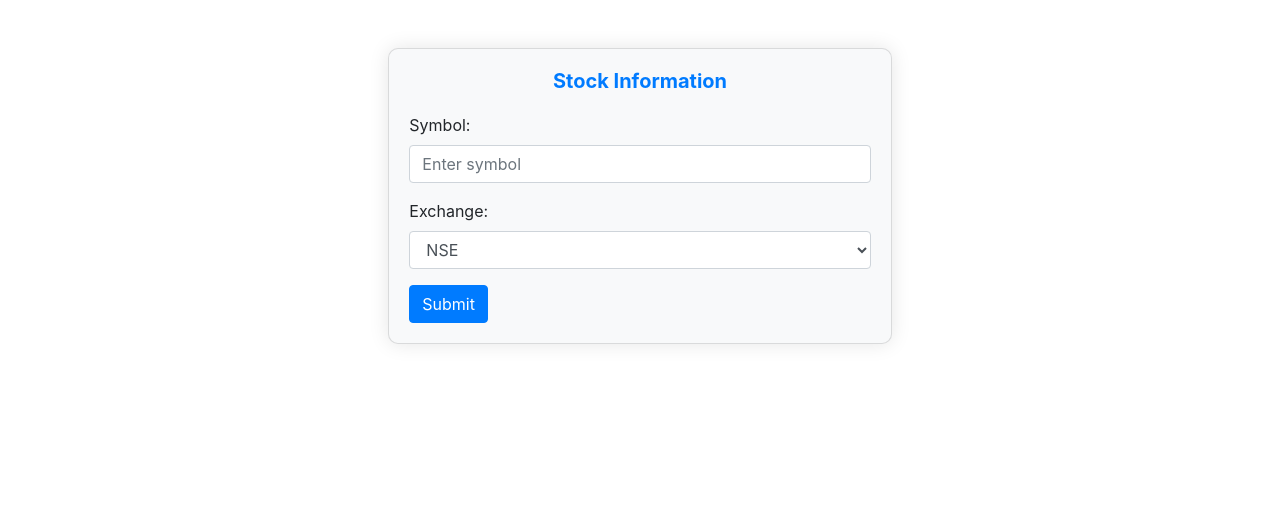
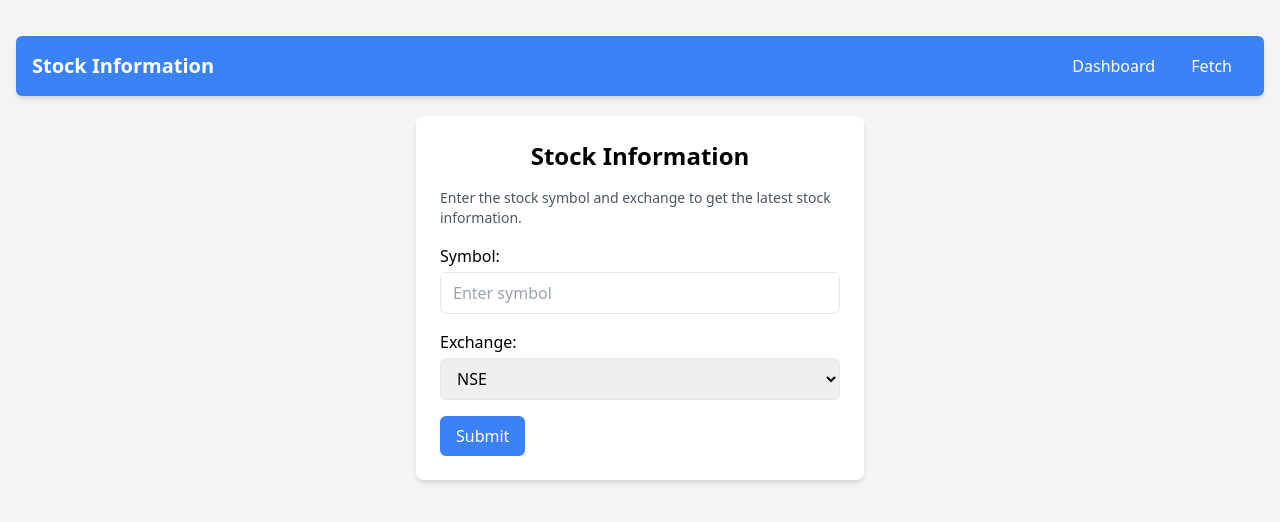
Before and after one commit to iamsomraj/Python-Docker-NSE-Fetcher, a FastAPI app: page /fetch/ in a window 1280 px wide. Shown: the top 522 px of the page. Run offline with FastAPI, Linux system fonts and the light colour scheme; some libraries are stand-ins or nearby versions.

Commit message:
Refactor home.html and fetch.html to use Tailwind CSS and update stock information display

```diff
--- a/dock_third/templates/fetch.html
+++ b/dock_third/templates/fetch.html
@@ -1,81 +1,82 @@
 <!DOCTYPE html>
 <html lang="en">
-
   <head>
-    <meta charset="UTF-8">
-    <meta name="viewport" content="width=device-width, initial-scale=1.0">
+    <meta charset="UTF-8" />
+    <meta
+      name="viewport"
+      content="width=device-width, initial-scale=1.0"
+    />
     <title>Stock Information</title>
-    <!-- Bootstrap CSS -->
-    <link rel="stylesheet" href="https://maxcdn.bootstrapcdn.com/bootstrap/4.5.2/css/bootstrap.min.css">
-    <!-- Custom CSS -->
-    <style>
-        /* Custom styles for the stock information display */
-        .container {
-            max-width: 800px;
-        }
-
-        .card {
-            background-color: #f8f9fa;
-            border-radius: 10px;
-            box-shadow: 0px 0px 20px rgba(0, 0, 0, 0.1);
-            margin-bottom: 20px;
-        }
-
-        .card-title {
-            color: #007bff;
-            font-weight: bold;
-            margin-bottom: 20px;
-            text-align: center;
-        }
-
-        .stock-label {
-            font-weight: bold;
-            color: #333;
-        }
-
-        .stock-value {
-            color: #28a745;
-            font-weight: bold;
-            font-size: 30px;
-            /* Adjust font size as needed */
-            text-align: center;
-        }
-    </style>
+    <script src="https://cdn.tailwindcss.com"></script>
   </head>
-
-<body>
-
-    <div class="container mt-5">
-        <div class="row">
-            <div class="col-md-8 offset-md-2">
-                <div class="card">
-                    <div class="card-body">
-                        <h5 class="card-title">Stock Information</h5>
-                        <form method="post" action="/fetch/">
-                            <div class="form-group">
-                                <label for="symbol">Symbol:</label>
-                                <input type="text" class="form-control" id="symbol" name="symbol"
-                                    placeholder="Enter symbol">
+  <body class="bg-gray-100">
+    <div class="container mx-auto mt-5 p-4">
+      <nav class="bg-blue-500 p-4 mb-5 rounded-md shadow-md">
+        <div class="container mx-auto flex justify-between items-center">
+          <div class="text-white font-bold text-xl">Stock Information</div>
+          <div>
+            <a
+              href="/"
+              class="text-white hover:text-gray-200 px-4"
+            >
+              Dashboard
+            </a>
+            <a
+              href="/fetch"
+              class="text-white hover:text-gray-200 px-4"
+            >
+              Fetch
+            </a>
           </div>
-                            <div class="form-group">
-                                <label for="exchange">Exchange:</label>
-                                <select class="form-control" id="exchange" name="exchange">
+        </div>
+      </nav>
+      <div class="max-w-md mx-auto bg-white rounded-lg shadow-md overflow-hidden">
+        <div class="p-6">
+          <h5 class="text-2xl font-bold text-center mb-4">Stock Information</h5>
+          <p class="text-sm text-gray-600 mb-4">Enter the stock symbol and exchange to get the latest stock information.</p>
+          <form
+            method="post"
+            action="/fetch/"
+            class="space-y-4"
+          >
+            <div class="flex flex-col space-y-1">
+              <label
+                for="symbol"
+                class="stock-label"
+                >Symbol:</label
+              >
+              <input
+                type="text"
+                class="border rounded-md py-2 px-3"
+                id="symbol"
+                name="symbol"
+                placeholder="Enter symbol"
+              />
+            </div>
+            <div class="flex flex-col space-y-1">
+              <label
+                for="exchange"
+                class="stock-label"
+                >Exchange:</label
+              >
+              <select
+                class="border rounded-md py-2 px-3"
+                id="exchange"
+                name="exchange"
+              >
                 <option value="NSE">NSE</option>
                 <option value="INDEX">INDEX</option>
               </select>
             </div>
-                            <button type="submit" class="btn btn-primary">Submit</button>
+            <button
+              type="submit"
+              class="bg-blue-500 text-white rounded-md py-2 px-4 hover:bg-blue-600"
+            >
+              Submit
+            </button>
           </form>
         </div>
       </div>
     </div>
-        </div>
-    </div>
-
-    <!-- Bootstrap JS -->
-    <script src="https://ajax.googleapis.com/ajax/libs/jquery/3.5.1/jquery.min.js"></script>
-    <script src="https://cdnjs.cloudflare.com/ajax/libs/popper.js/1.16.0/umd/popper.min.js"></script>
-    <script src="https://maxcdn.bootstrapcdn.com/bootstrap/4.5.2/js/bootstrap.min.js"></script>
   </body>
-
 </html>
```
Also changed, not shown: dock_third/templates/home.html (+38 -71 lines). Lines whose indentation alone changed are shown as unchanged.
